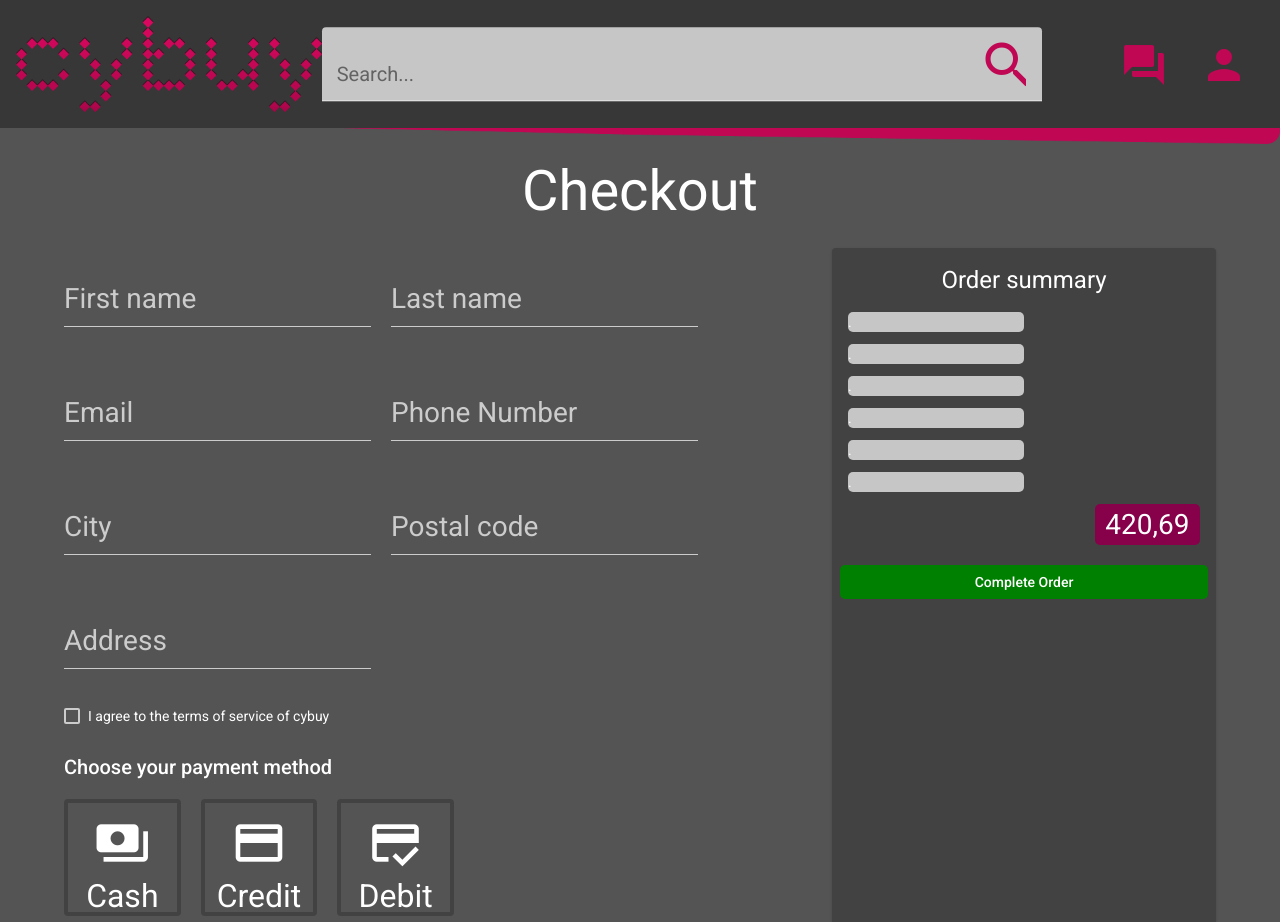
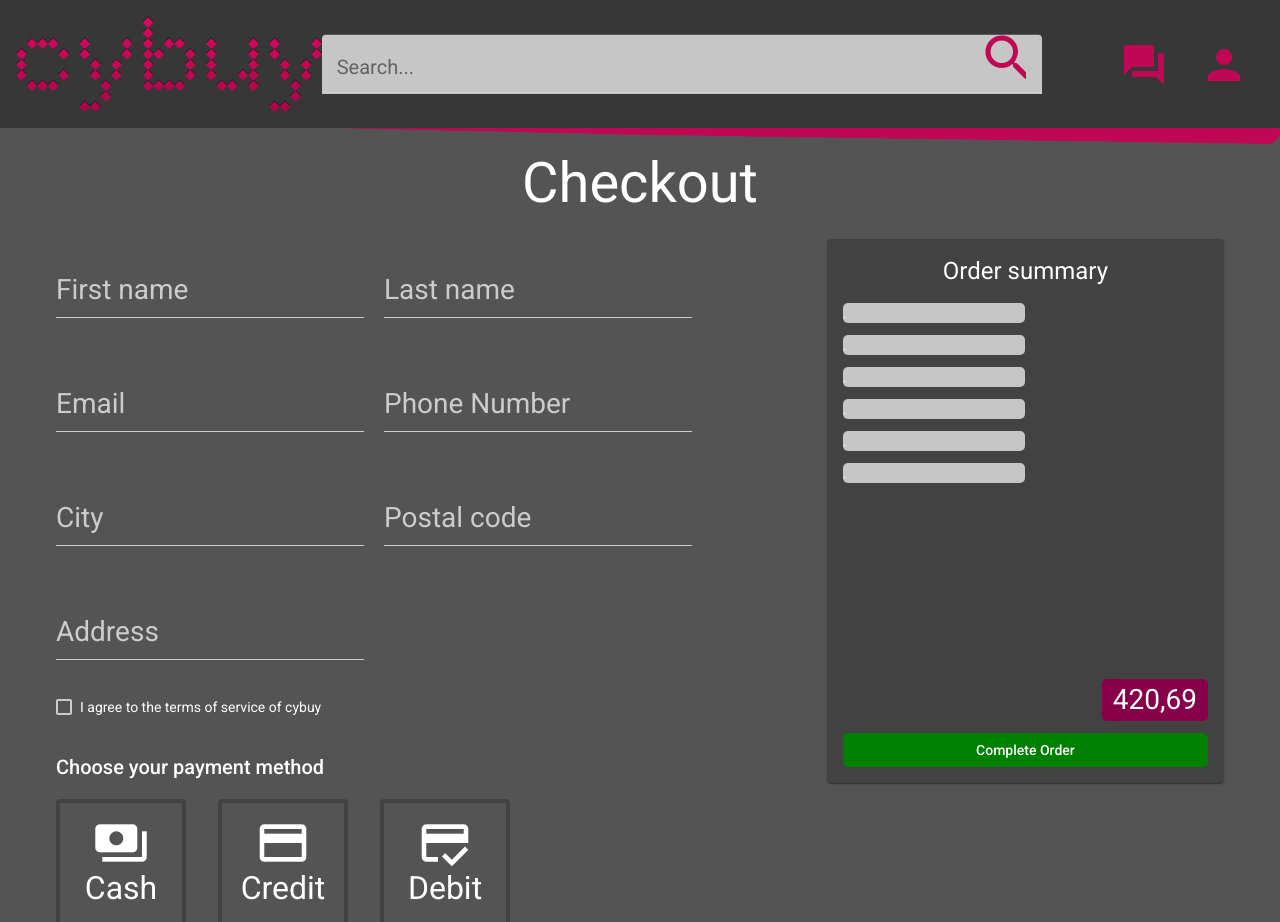
Before and after one commit to Team-cybuy/cybuy, an Angular app in the folder src/main/frontend/: page /checkout in a window 1280 px wide. Shown: the top 922 px of the page. Built offline with nearby package versions, Linux system fonts and the light colour scheme.

Commit message:
Finished Checkout

```diff
--- a/src/main/frontend/src/app/app.component.css
+++ b/src/main/frontend/src/app/app.component.css
@@ -59,10 +59,12 @@ mat-toolbar>div>* {
 
 #chin {
   width: 100%;
+  display: block;
 }
 
 ::ng-deep .search-bar .mat-form-field-flex{
   background-color: #c6c6c6 !important;
+  padding: 0px .75em !important;
 }
 
 ::ng-deep .search-bar.mat-form-field-underline {
--- a/src/main/frontend/src/app/checkout/checkout.component.css
+++ b/src/main/frontend/src/app/checkout/checkout.component.css
@@ -5,10 +5,13 @@
 #main{
   justify-content: center;
   flex-direction: column;
+  padding: 0 56px;
 }
 #middle{
   flex-direction: row;
   justify-content: center;
+  height: auto;
+  margin-bottom: 16px;
 }
 
 
@@ -26,44 +29,50 @@
 
 #orderSummary{
   width: 100%;
-  height: 100%;
+  display: flex;
 }
-#completeOrder{
+#completeOrder {
   width: 100%;
   background: green;
   color: white;
   border-radius: 5px;
   border: green;
 }
+
 #rightSide{
-  width: 30%;
-
+  width: 34%;
+  height: auto;
 }
 
-#ticket{
-  height: 100%;
+#ticket {
+  height: auto;
   width: 100%;
+  display: flex;
+  flex-direction: column;
 }
-#paymentMethod{
-  width: 100%;
-}
+
 #paymentMethod>button {
   border-width: 4px;
   border-color: #424242;
   color: white;
-  height: 100%;
-  aspect-ratio: 1/1;
   padding: 12px 12px 8px 12px;
   display: flex;
   justify-content: center;
   vertical-align: center;
+
+  /* Hardcoded due to a Firefox bug with aspect-ratio*/
+  height: 130px;
+  width: 130px;
+}
+
+#paymentMethod>button:focus {
+  background-color: #424242;
 }
 
 #paymentMethod>button mat-icon {
   font-size: 56px;
   width: 56px;
   height: 56px;
-  padding-bottom: 8px;
 }
 
 #paymentMethod>button p {
@@ -73,16 +82,13 @@
 }
 
 #leftSide{
-  width: 60%;
+  width: 66%;
   flex-direction: column;
+  height: 100%;
 }
 
 .paymentMethod{
   flex-direction: row;
-}
-
-.button{
-
 }
 
 .objekt{
@@ -102,7 +108,7 @@
 
 #endSummeBox{
   flex-direction: row-reverse;
-  margin-top: auto;
+  margin: auto 0 0 0;
 }
 
 #rightSide h1{
@@ -122,10 +128,16 @@ p, h2{
 }
 
 #leftSide h2{
-  margin-top: 3%;
+  margin: 32px 0 0 0;
 }
 
 #leftSide mat-form-field{
   width: 40%;
   font-size: 200%;
 }
+
+#paymentMethod {
+  width: 66%;
+  flex-flow: row;
+  column-gap: 32px;
+}
--- a/src/main/frontend/src/app/checkout/checkout.component.html
+++ b/src/main/frontend/src/app/checkout/checkout.component.html
@@ -42,27 +42,10 @@
 
         <mat-checkbox class="checkbox">I agree to the terms of service of cybuy</mat-checkbox>
         <h2>Choose your payment method</h2>
-
-        <div id="paymentMethod" class="container">
-          <button mat-stroked-button id="cash" class="button">
-            <mat-icon  aria-hidden="false">payments</mat-icon>
-            <p>Cash</p>
-          </button>
-
-          <button mat-stroked-button id="credit" class="button">
-            <mat-icon aria-hidden="false">credit_card</mat-icon>
-            <p>Credit</p>
-          </button>
-
-          <button mat-stroked-button id="debit" class="button">
-            <mat-icon aria-hidden="false">credit_score</mat-icon>
-            <p>Debit</p>
-          </button>
-        </div>
     </div>
     <div id="rightSide" class="container">
       <mat-card id="orderSummary">
-        <mat-card-content id="shit">
+        <mat-card-content id="ticket">
           <h1>Order summary</h1>
           <p class="objekt">.</p>
           <p class="objekt">.</p>
@@ -73,11 +56,26 @@
           <div class="container" id="endSummeBox">
             <p id="endSumme">420,69</p>
           </div>
-          <mat-card-actions>
-            <button mat-stroked-button id="completeOrder">Complete Order</button>
-          </mat-card-actions>
+          <button mat-stroked-button id="completeOrder">Complete Order</button>
         </mat-card-content>
       </mat-card>
     </div>
   </div>
+
+  <div id="paymentMethod" class="container">
+    <button mat-stroked-button id="cash" class="button">
+      <mat-icon  aria-hidden="false">payments</mat-icon>
+      <p>Cash</p>
+    </button>
+
+    <button mat-stroked-button id="credit" class="button">
+      <mat-icon aria-hidden="false">credit_card</mat-icon>
+      <p>Credit</p>
+    </button>
+
+    <button mat-stroked-button id="debit" class="button">
+      <mat-icon aria-hidden="false">credit_score</mat-icon>
+      <p>Debit</p>
+    </button>
+  </div>
 </div>
```
